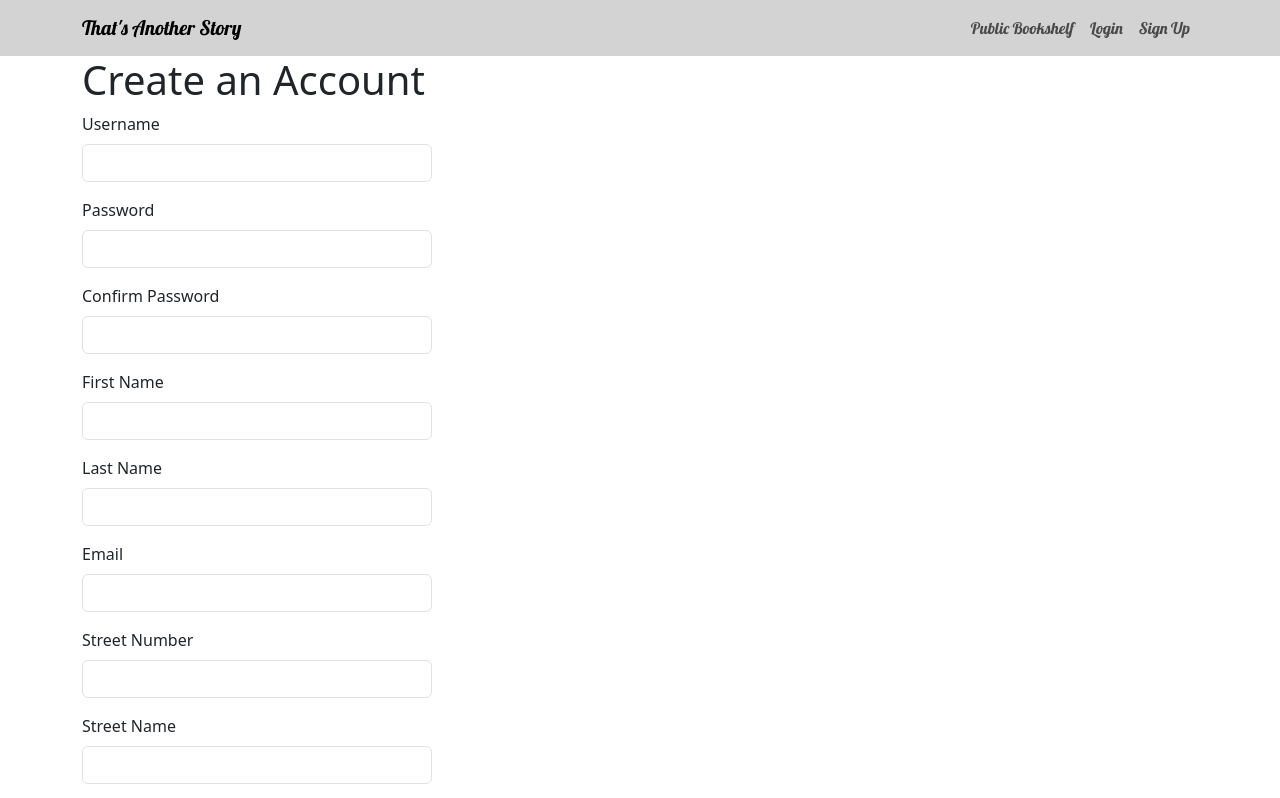
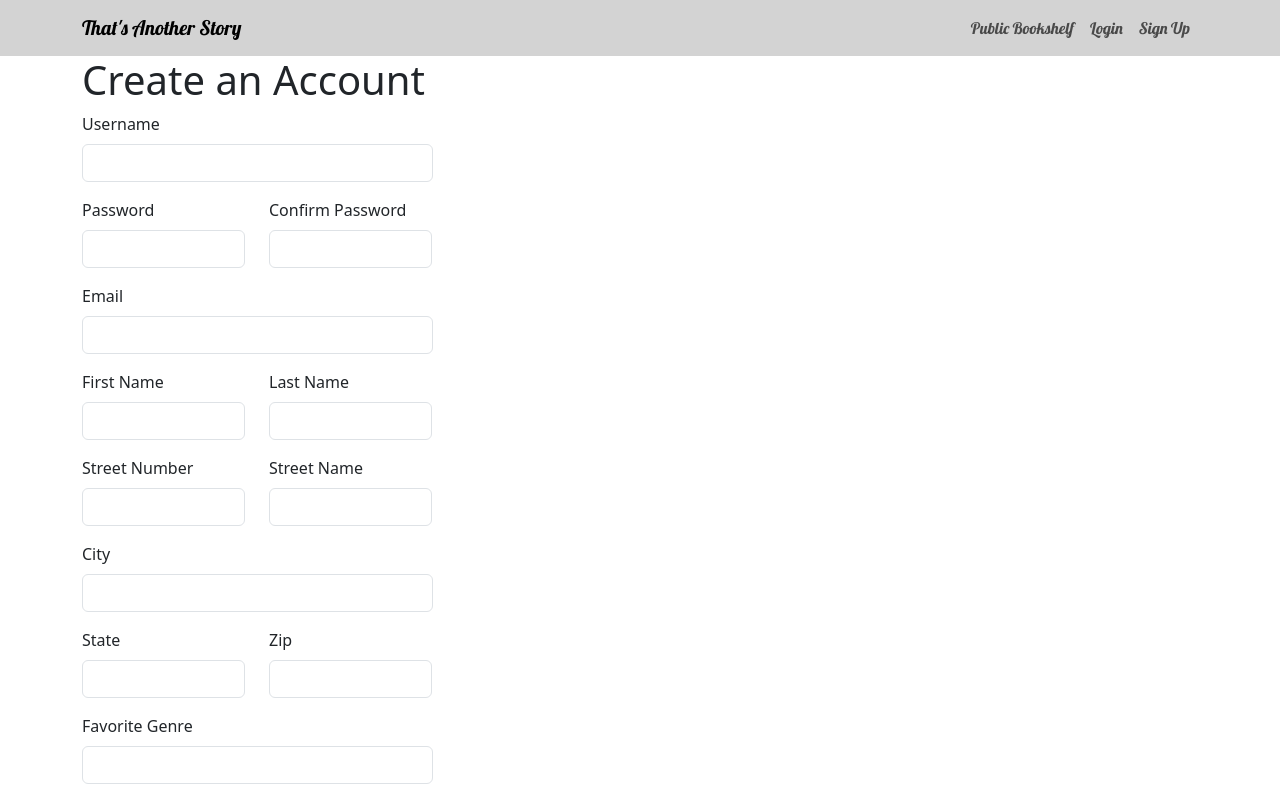
Before and after one commit to jessecrowe/capstone-template, a React (Vite) app in the folder client/: page /signup in a window 1280 px wide. Shown: the top 798 px of the page. Built offline with nearby package versions, Linux system fonts and the light colour scheme.

Commit message:
working on nav update

```diff
--- a/client/src/App.css
+++ b/client/src/App.css
@@ -15,3 +15,7 @@
   color: green;
   font-family: "Lemonada", cursive;
 }
+
+.longInput {
+  width: 750px;
+}
--- a/client/src/App.jsx
+++ b/client/src/App.jsx
@@ -18,7 +18,7 @@ function App() {
 
       <Header />
       <Routes>
-        <Route path='/welcomepage' element={<WelcomePage />} />
+        <Route path='/' element={<WelcomePage />} />
         <Route path='/signup' element={<SignUpPage />} />
         <Route path="/communitypage" element={<CommunityPage />} />
       </Routes>
--- a/client/src/components/Header/header.jsx
+++ b/client/src/components/Header/header.jsx
@@ -9,14 +9,14 @@ function Header() {
 		<Navbar style={{ backgroundColor: "lightgray" }}  >
 		<Container>
 
-			<Navbar.Brand className="nav-brand" as={Link} to="/welcomepage">
+			<Navbar.Brand className="nav-brand" as={Link} to="/">
 				That's Another Story
 			</Navbar.Brand>
 			<Navbar.Toggle aria-controls="top-nav" />
 			<Navbar.Collapse id="top-nav"></Navbar.Collapse>
 			<Nav className="ms-auto nav-links">
 				<Nav.Link as={Link} to="/communitypage" >Public Bookshelf</Nav.Link>
-				<Nav.Link as={Link} to="/welcomepage" >Login</Nav.Link>
+				<Nav.Link as={Link} to="/" >Login</Nav.Link>
 				<Nav.Link as={Link} to="/signup">Sign Up</Nav.Link>
 			</Nav>
 
--- a/client/src/pages/SignUpPage.jsx
+++ b/client/src/pages/SignUpPage.jsx
@@ -1,5 +1,5 @@
-import React, {useState} from "react";
-import { Button, Container, Form } from "react-bootstrap";
+import React, { useState } from "react";
+import { Button, Col, Container, Form, Row } from "react-bootstrap";
 import { Link } from "react-router-dom";
 import useAuth from "../providers/AuthProvider/useAuth";
 
@@ -33,17 +33,19 @@ function SignUpPage() {
       streetName, streetNum, city, state, zipCode, favGenres)
   }
 
-  const handleInputChange = (e) => setFormData({...formData, [e.target.name]: e.target.value})
+  const handleInputChange = (e) => setFormData({ ...formData, [e.target.name]:e.target.value })
+
 
 
   return <Container>
     <h1>Create an Account</h1>
     <Form className="auth-form" onSubmit={handleSubmit}>
+      <Row className="longInput">
+        <Col md={6}>
           <Form.Group className="mb-3">
             <Form.Label>Username</Form.Label>
             <Form.Control
               type="text"
-        // autoComplete="off"
               name="userName"
               value={formData.userName}
               onChange={handleInputChange}
@@ -53,11 +55,14 @@ function SignUpPage() {
               {errors.userName}
             </Form.Control.Feedback>
           </Form.Group>
+        </Col>
+      </Row>
+      <Row>
+        <Col md={6}>
           <Form.Group className="mb-3">
             <Form.Label>Password</Form.Label>
             <Form.Control
               type="password"
-        // autoComplete="off"
               name="password"
               value={formData.password}
               onChange={handleInputChange}
@@ -67,11 +72,12 @@ function SignUpPage() {
               {errors.password}
             </Form.Control.Feedback>
           </Form.Group>
+        </Col>
+        <Col md={6}>
           <Form.Group className="mb-3">
             <Form.Label>Confirm Password</Form.Label>
             <Form.Control
               type="password"
-        // autoComplete="off"
               name="confirmPassword"
               value={formData.confirmPassword}
               onChange={handleInputChange}
@@ -81,11 +87,31 @@ function SignUpPage() {
               {errors.confirmPassword}
             </Form.Control.Feedback>
           </Form.Group>
+        </Col>
+      </Row>
+      <Row className="longInput">
+        <Col md={6}>
+          <Form.Group className="mb-3">
+            <Form.Label>Email</Form.Label>
+            <Form.Control
+              type="email"
+              name="email"
+              value={formData.email}
+              onChange={handleInputChange}
+              required
+            />
+            <Form.Control.Feedback type="invalid">
+              {errors.email}
+            </Form.Control.Feedback>
+          </Form.Group>
+        </Col>
+      </Row>
+      <Row>
+        <Col md={6}>
           <Form.Group className="mb-3">
             <Form.Label>First Name</Form.Label>
             <Form.Control
               type="text"
-        // autoComplete="off"
               name="firstName"
               value={formData.firstName}
               onChange={handleInputChange}
@@ -95,11 +121,12 @@ function SignUpPage() {
               {errors.firstName}
             </Form.Control.Feedback>
           </Form.Group>
+        </Col>
+        <Col md={6}>
           <Form.Group className="mb-3">
             <Form.Label>Last Name</Form.Label>
             <Form.Control
               type="text"
-        // autoComplete="off"
               name="lastName"
               value={formData.lastName}
               onChange={handleInputChange}
@@ -109,25 +136,15 @@ function SignUpPage() {
               {errors.lastName}
             </Form.Control.Feedback>
           </Form.Group>
-      <Form.Group className="mb-3">
-        <Form.Label>Email</Form.Label>
-        <Form.Control
-        type="email"
-        // autoComplete="off"
-        name="email"
-        value={formData.email}
-        onChange={handleInputChange}
-        required
-        />
-      <Form.Control.Feedback type="invalid">
-        {errors.email}
-      </Form.Control.Feedback>
-      </Form.Group>
+        </Col>
+      </Row>
+
+      <Row>
+        <Col md={6}>
           <Form.Group className="mb-3">
             <Form.Label>Street Number</Form.Label>
             <Form.Control
-        type="text"
-        // autoComplete="off"
+              type="number"
               name="streetNum"
               value={formData.streetNum}
               onChange={handleInputChange}
@@ -137,11 +154,12 @@ function SignUpPage() {
               {errors.streetNum}
             </Form.Control.Feedback>
           </Form.Group>
+        </Col>
+        <Col md={6}>
           <Form.Group className="mb-3">
             <Form.Label>Street Name</Form.Label>
             <Form.Control
               type="text"
-        // autoComplete="off"
               name="streetName"
               value={formData.streetName}
               onChange={handleInputChange}
@@ -151,11 +169,14 @@ function SignUpPage() {
               {errors.streetName}
             </Form.Control.Feedback>
           </Form.Group>
+        </Col>
+      </Row>
+      <Row className="longInput">
+        <Col md={6}>
           <Form.Group className="mb-3">
             <Form.Label>City</Form.Label>
             <Form.Control
               type="text"
-        // autoComplete="off"
               name="city"
               value={formData.city}
               onChange={handleInputChange}
@@ -165,11 +186,14 @@ function SignUpPage() {
               {errors.city}
             </Form.Control.Feedback>
           </Form.Group>
+        </Col>
+      </Row>
+      <Row>
+        <Col md={6}>
           <Form.Group className="mb-3">
             <Form.Label>State</Form.Label>
             <Form.Control
               type="text"
-        // autoComplete="off"
               name="state"
               value={formData.state}
               onChange={handleInputChange}
@@ -179,11 +203,12 @@ function SignUpPage() {
               {errors.state}
             </Form.Control.Feedback>
           </Form.Group>
+        </Col>
+        <Col md={6}>
           <Form.Group className="mb-3">
             <Form.Label>Zip</Form.Label>
             <Form.Control
               type="text"
-        // autoComplete="off"
               name="zipCode"
               value={formData.zipCode}
               onChange={handleInputChange}
@@ -193,11 +218,14 @@ function SignUpPage() {
               {errors.zipCode}
             </Form.Control.Feedback>
           </Form.Group>
+        </Col>
+      </Row>
+      <Row className="longInput">
+        <Col md={6}>
           <Form.Group className="mb-3">
             <Form.Label>Favorite Genre</Form.Label>
             <Form.Control
               type="text"
-        // autoComplete="off"
               name="favGenres"
               value={formData.favGenres}
               onChange={handleInputChange}
@@ -206,7 +234,8 @@ function SignUpPage() {
               {errors.favGenres}
             </Form.Control.Feedback>
           </Form.Group>
-
+        </Col>
+      </Row>
       <Form.Group className="mb-3">
         <Button type="submit">Create Account</Button>
       </Form.Group>
--- a/client/src/providers/AuthProvider/useAuth.jsx
+++ b/client/src/providers/AuthProvider/useAuth.jsx
@@ -9,10 +9,15 @@ const useAuth = () => {
 
   const handleSignUp = async (username, password, confirmPassword, firstName, lastName, email,
     streetName, streetNum, city, state, zipCode, favGenres) => {
-  const response = await signUp (username, password, confirmPassword,  firstName, lastName, email,
-    streetName, streetNum, city, state, zipCode, favGenres);
-  console.log(response)
-  await signIn(username, password)
+      try {
+      const response = await signUp (username, password, confirmPassword,  firstName, lastName, email,
+        streetName, streetNum, city, state, zipCode, favGenres);
+        console.log(response)
+
+    } catch (error) {
+      console.log(error)
+    }
+  // await signIn(username, password)
   };
 
   const handleSignIn = async (username, password) => {
--- a/client/src/services/auth.services.js
+++ b/client/src/services/auth.services.js
@@ -1,4 +1,5 @@
 import api from "../utils/api.utils";
+
 
 export const  signIn= (username, password) =>  {
  api.post("/auth/signin", { username, password})
@@ -7,5 +8,7 @@ export const  signIn= (username, password) =>  {
 export const signUp = (username, password, confirmPassword,
   firstName, lastName, email,
   streetName, streetNum, city, state, zipCode, favGenres  ) =>
-  api.post("/auth/signup", {username, password, confirmPassword, firstName, lastName, email,
-    streetName, streetNum, city, state, zipCode, favGenres })
+  api.post("/auth/signup", {username: username, password:password,
+     confirmPassword:confirmPassword, firstName: firstName, lastName: lastName,
+      email: email,
+  streetName: streetName, streetNum: streetNum, city: city, state: state, zipCode: zipCode, favGenres:favGenres })
```
Lines whose indentation alone changed are shown as unchanged.
